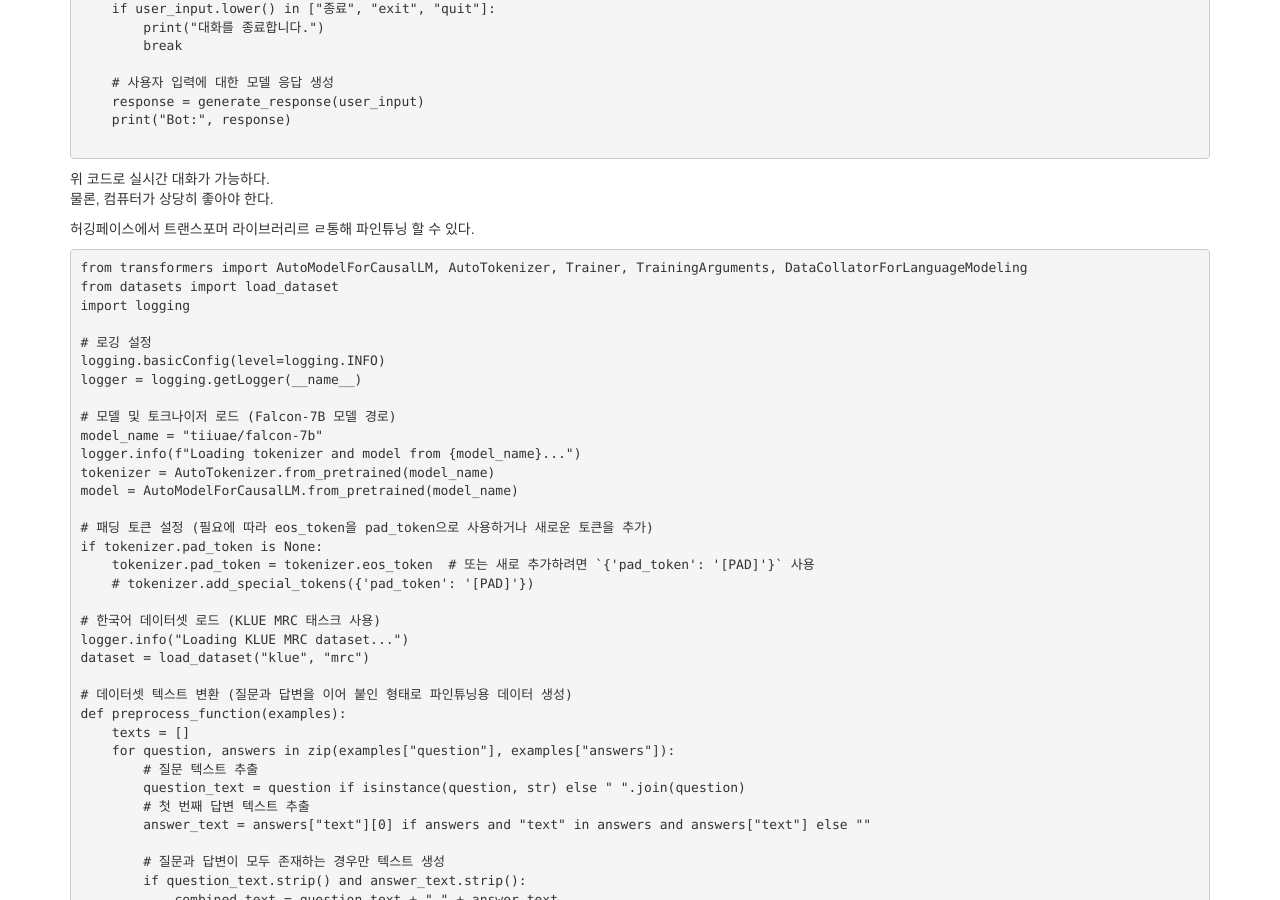
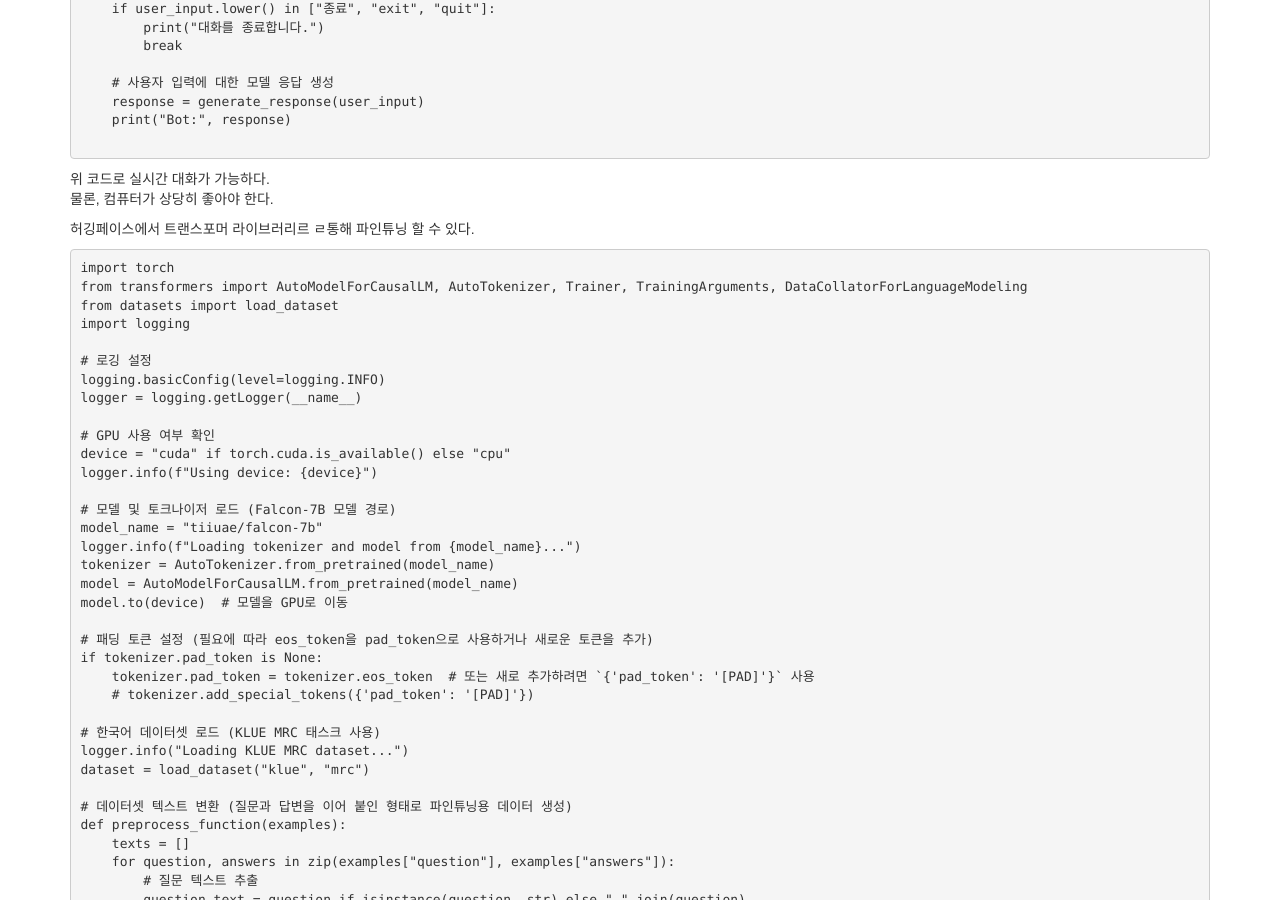
Before and after one commit to Gihak111/Gihak111.github.io, a Jekyll site: the page built from _posts/2024-11-07-python_AI_local_llama3_upload.md, in a window 1280 px wide and 900 px high, scrolled down 2087 px. Built offline with Jekyll 4.4.1, drawn with Linux system fonts in a browser that asks for light colours.

Commit message:
Update 2024-11-07-python_AI_local_llama3_upload.md

````diff
--- a/_posts/2024-11-07-python_AI_local_llama3_upload.md
+++ b/_posts/2024-11-07-python_AI_local_llama3_upload.md
@@ -116,6 +116,7 @@ while True:
 
 허깅페이스에서 트랜스포머 라이브러리르 ㄹ통해 파인튜닝 할 수 있다.
 ```python
+import torch
 from transformers import AutoModelForCausalLM, AutoTokenizer, Trainer, TrainingArguments, DataCollatorForLanguageModeling
 from datasets import load_dataset
 import logging
@@ -124,11 +125,16 @@ import logging
 logging.basicConfig(level=logging.INFO)
 logger = logging.getLogger(__name__)
 
+# GPU 사용 여부 확인
+device = "cuda" if torch.cuda.is_available() else "cpu"
+logger.info(f"Using device: {device}")
+
 # 모델 및 토크나이저 로드 (Falcon-7B 모델 경로)
 model_name = "tiiuae/falcon-7b"
 logger.info(f"Loading tokenizer and model from {model_name}...")
 tokenizer = AutoTokenizer.from_pretrained(model_name)
 model = AutoModelForCausalLM.from_pretrained(model_name)
+model.to(device)  # 모델을 GPU로 이동
 
 # 패딩 토큰 설정 (필요에 따라 eos_token을 pad_token으로 사용하거나 새로운 토큰을 추가)
 if tokenizer.pad_token is None:
````
